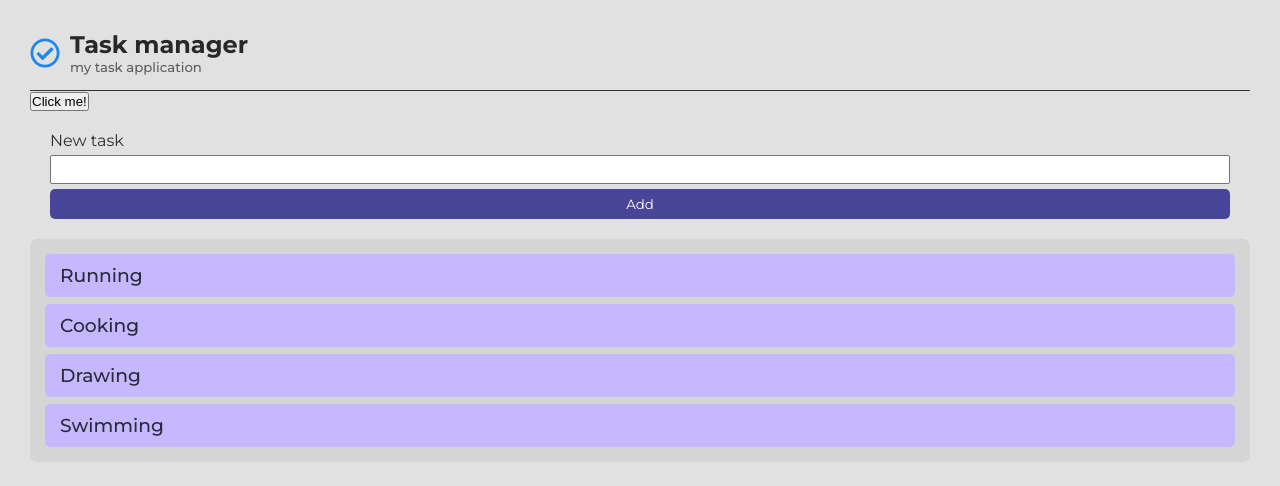
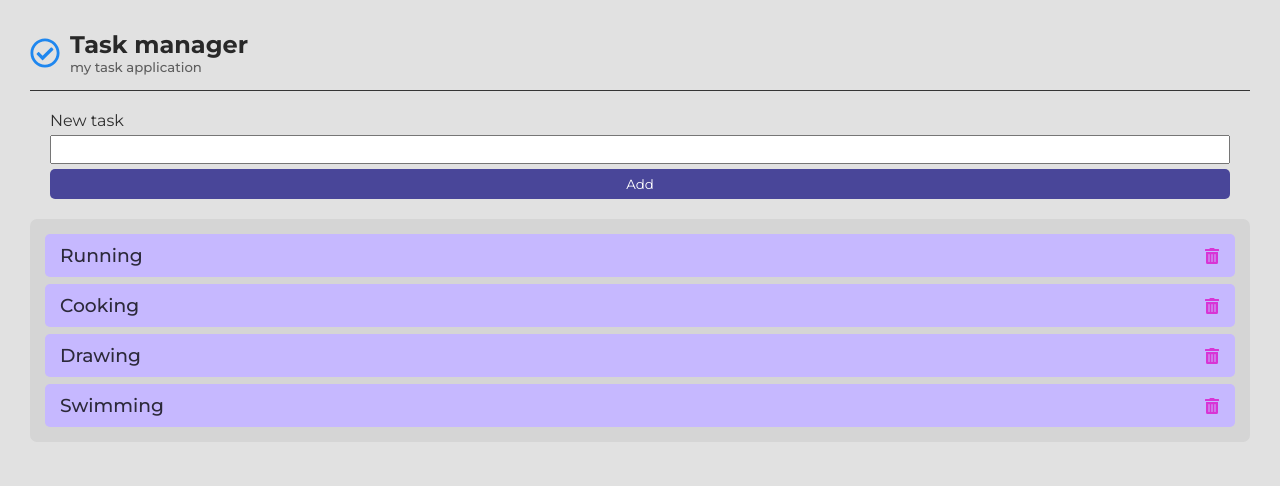
Before and after one commit to johncardozo/frontend-intermedio-02, a React (Vite) app in the folder react/task-manager/: page / in a window 1280 px wide. Shown: the top 486 px of the page. Built offline with nearby package versions, Linux system fonts and the light colour scheme.

Commit message:
React: Detectando onClick en el ícono para elminar tarea

```diff
--- a/react/task-manager/src/App.jsx
+++ b/react/task-manager/src/App.jsx
@@ -1,9 +1,8 @@
 import { useState } from "react";
 
-import Form from "./components/Form";
+import AddTaskForm from "./components/AddTaskForm";
 import Header from "./components/Header";
 import TaskList from "./components/TaskList";
-import Boton from "./components/Boton";
 
 import "./styles/App.scss";
 
@@ -18,8 +17,7 @@ function App() {
   return (
     <div className="app">
       <Header />
-      <Boton />
-      <Form />
+      <AddTaskForm />
       <TaskList tasks={tasks} />
     </div>
   );
--- a/react/task-manager/src/components/Form.jsx
+++ b/react/task-manager/src/components/AddTaskForm.jsx
@@ -1,6 +1,6 @@
 import "../styles/Form.scss";
 
-const Form = () => {
+const AddTaskForm = () => {
   return (
     <form className="form">
       <label className="form__label">New task</label>
@@ -10,4 +10,4 @@ const Form = () => {
   );
 };
 
-export default Form;
+export default AddTaskForm;
--- a/react/task-manager/src/components/TaskItem.jsx
+++ b/react/task-manager/src/components/TaskItem.jsx
@@ -1,11 +1,17 @@
 import PropTypes from "prop-types";
+import { FaTrashAlt } from "react-icons/fa";
 
 import "../styles/TaskItem.scss";
 
 const TaskItem = ({ task }) => {
+  const onClickHandler = () => {
+    console.log(`Eliminando la tarea ${task.text} con id = ${task.id}`);
+  };
+
   return (
     <div className="task">
       <h3>{task.text}</h3>
+      <FaTrashAlt className="delete" onClick={onClickHandler} />
     </div>
   );
 };
--- a/react/task-manager/src/styles/TaskItem.scss
+++ b/react/task-manager/src/styles/TaskItem.scss
@@ -2,12 +2,20 @@
   background-color: #c6b8ff;
   padding: 10px 15px;
   border-radius: 5px;
-  cursor: pointer;
+  display: flex;
+  justify-content: space-between;
+  align-items: center;
+
   h3 {
     color: #2c293a;
     font-weight: 500;
   }
   &:hover {
-    background-color: #b9a7fe;
+    background-color: #c1b3fd;
+  }
+
+  .delete {
+    color: #d835d5;
+    cursor: pointer;
   }
 }
```
